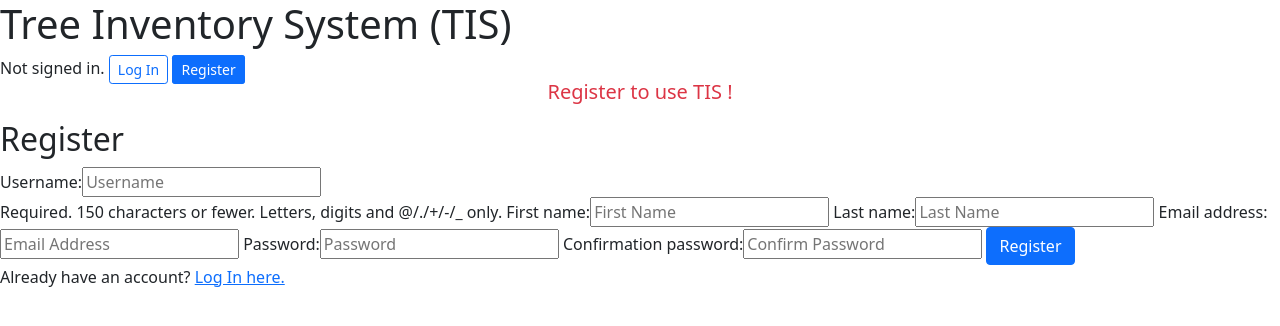
After one commit to andree0/inventory_of_tree, a Django app: page /register/ in a window 1280 px wide. The commit adds this page. Shown: the top 326 px of the page. Run offline with Django 3.2, Linux system fonts and the light colour scheme; some libraries are stand-ins or nearby versions.

Commit message:
registration

```diff
--- /dev/null
+++ b/TIS_app/forms.py
@@ -0,0 +1,58 @@
+from django import forms
+from django.contrib.auth import get_user_model
+
+from TIS_app.validators import validate_password
+
+
+class RegisterForm(forms.ModelForm):
+    password = forms.CharField(
+        widget=forms.PasswordInput(attrs={'placeholder': 'Password'}),
+        validators=[validate_password, ]
+    )
+    confirmation_password = forms.CharField(widget=forms.PasswordInput(
+        attrs={'placeholder': 'Confirm Password'}
+    ))
+
+    class Meta:
+        model = get_user_model()
+        fields = ('username', 'first_name', 'last_name', 'email',
+                  'password', 'confirmation_password', )
+        widgets = {
+            'username': forms.TextInput(attrs={'placeholder': 'Username'}),
+            'first_name': forms.TextInput(attrs={'placeholder': 'First Name'}),
+            'last_name': forms.TextInput(attrs={'placeholder': 'Last Name'}),
+            'email': forms.EmailInput(attrs={'placeholder': 'Email Address'}),
+        }
+
+    def clean_username(self):
+        username = self.cleaned_data.get('username')
+        if get_user_model().objects.filter(username=username):
+            self.add_error('username', "Username is already taken !")
+        return username
+
+    def clean_email(self):
+        email = self.cleaned_data.get('email')
+        if get_user_model().objects.filter(email=email):
+            self.add_error(
+                'email',
+                "User with the given email already exists !"
+            )
+        return email
+
+    def clean_confirmation_password(self):
+        confirmation_password = self.cleaned_data.get('confirmation_password')
+        password = self.cleaned_data.get('password')
+        if password:
+            if confirmation_password != password:
+                self.add_error(
+                    'confirmation_password',
+                    "Passwords do not match !"
+                )
+        return confirmation_password
+
+    def save(self, commit=True):
+        user = super().save(commit=False)
+        user.set_password(self.cleaned_data["password"])
+        if commit:
+            user.save()
+        return user
--- a/TIS_app/templates/TIS_app/base.html
+++ b/TIS_app/templates/TIS_app/base.html
@@ -4,7 +4,7 @@
 <html lang="en">
 <head>
     <meta charset="UTF-8">
-    <title>Trees</title>
+    <title>TIS</title>
     <link href="https://cdn.jsdelivr.net/npm/bootstrap@5.0.1/dist/css/bootstrap.min.css" rel="stylesheet" integrity="sha384-+0n0xVW2eSR5OomGNYDnhzAbDsOXxcvSN1TPprVMTNDbiYZCxYbOOl7+AMvyTG2x" crossorigin="anonymous">
     <script src="https://cdn.jsdelivr.net/npm/bootstrap@5.0.1/dist/js/bootstrap.bundle.min.js" integrity="sha384-gtEjrD/SeCtmISkJkNUaaKMoLD0//ElJ19smozuHV6z3Iehds+3Ulb9Bn9Plx0x4" crossorigin="anonymous"></script>
 
@@ -31,7 +31,7 @@
 {#    </script>#}
 </head>
 <body>
-    <h1><a href="" class="text-decoration-none text-body">
+    <h1><a href="{% url "index" %}" class="text-decoration-none text-body">
         Tree Inventory System (TIS)</a></h1>
     <div class="mb-3">
         {% if user.is_authenticated %}
--- /dev/null
+++ b/TIS_app/templates/registration/register.html
@@ -0,0 +1,15 @@
+{% extends "TIS_app/base.html" %}
+
+{% block body %}
+
+    <h2>Register</h2>
+
+    <form action="{% url 'register' %}" method="post" id="register_form">
+        {% csrf_token %}
+            {{ form }}
+        <input class="btn btn-primary" type="submit" value="Register">
+    </form>
+
+    Already have an account? <a href="{% url 'login' %}">Log In here.</a>
+
+{% endblock %}
--- a/TIS_app/views.py
+++ b/TIS_app/views.py
@@ -1,6 +1,10 @@
+from django.contrib.auth.models import User
 from django.shortcuts import render
+from django.urls import reverse_lazy
 from django.views.generic import CreateView, ListView
 from django.views.generic.base import View
+
+from TIS_app.forms import RegisterForm
 
 
 class IndexView(View):
@@ -9,3 +13,20 @@ class IndexView(View):
 
     def get(self, request, *args, **kwargs):
         return render(request, self.template_name, self.context)
+
+
+class RegisterView(CreateView):
+    model = User
+    form_class = RegisterForm
+    template_name = 'registration/register.html'
+    success_url = reverse_lazy('index')
+
+    def form_valid(self, form):
+        """If the form is valid, save the associated model."""
+        super().form_valid(form)
+        username = form.cleaned_data['username']
+        password = form.cleaned_data['password']
+        form.save()
+        user = authenticate(self.request, username=username, password=password)
+        login(self.request, user)
+        return redirect(self.get_success_url())
--- a/TIS_project/urls.py
+++ b/TIS_project/urls.py
@@ -23,7 +23,8 @@ from TIS_app import views as v
 urlpatterns = [
     path('admin/', admin.site.urls),
     path('accounts/', include('django.contrib.auth.urls')),
-    path('', v.IndexView.as_view(), name="index")
+    path('', v.IndexView.as_view(), name="index"),
+    path('register/', v.RegisterView.as_view(), name="register")
     # path('accounts/', include('allauth.urls')),
 ]
 
```
Also changed, not shown: TIS_app/templates/registration/login.html (added, +34 -0 lines), TIS_app/validators.py (added, +17 -0 lines).
